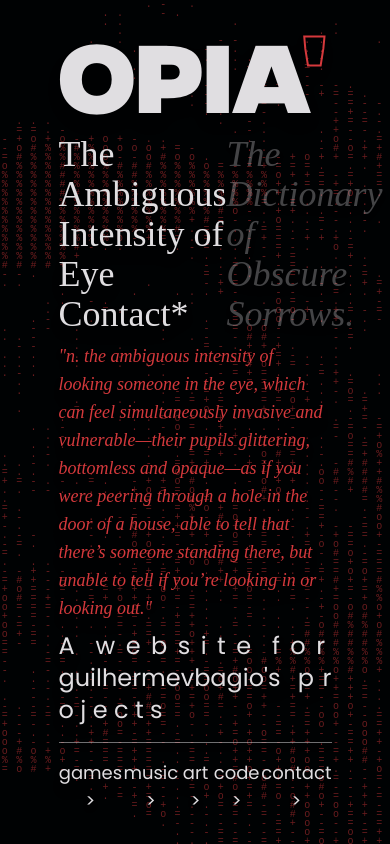
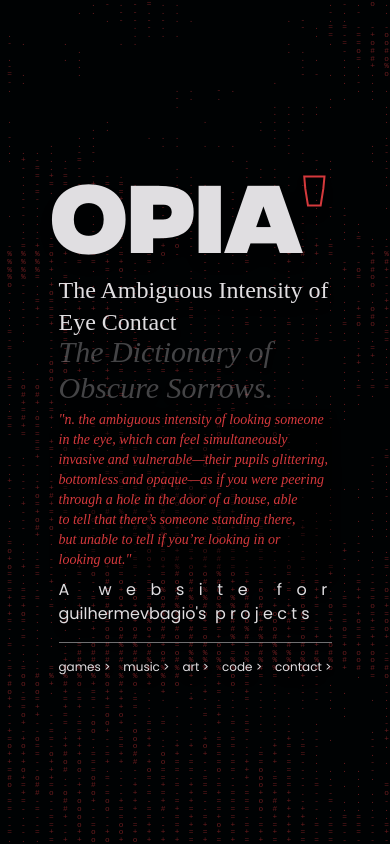
Before and after one commit to guilhermevbagio/landing-pagee, a Vue app: page / in a window 390 px wide. Built offline with nearby package versions, Linux system fonts and the light colour scheme; a web font is replaced by a local one.

Commit message:
responsiveness

```diff
--- a/src/components/AsciiCanvas.vue
+++ b/src/components/AsciiCanvas.vue
@@ -1,6 +1,6 @@
 <template>
     <div class="canvas-container">
-        <canvas ref="canvas" ></canvas>
+        <canvas ref="canvas"></canvas>
     </div>
 </template>
 
@@ -34,11 +34,15 @@
     const ctx = canvas.value.getContext("2d");
     const firstFrame = frames[0];
 
+    const screenHeight = window.innerHeight;
+    const frameHeight = firstFrame.length;
+
+    charHeight = screenHeight / frameHeight;
+    charWidth = charHeight * (firstFrame[0].length / frameHeight);
+
     const frameWidth = firstFrame[0].length * charWidth;
-    const frameHeight = firstFrame.length * charHeight;
-
     canvas.value.width = frameWidth;
-    canvas.value.height = frameHeight;
+    canvas.value.height = screenHeight;
 };
 
 const drawFrame = () => {
@@ -47,14 +51,14 @@
     const ctx = canvas.value.getContext("2d");
     ctx.clearRect(0, 0, canvas.value.width, canvas.value.height);
     ctx.font = `${charHeight}px monospace`;
-    ctx.fillStyle = '#d5393c'
+    ctx.fillStyle = '#d5393c';
     ctx.textBaseline = "top";
 
     const frame = frames[frameIndex];
 
     frame.forEach((line, rowIndex) => {
         [...line].forEach((char, colIndex) => {
-            ctx.fillText(char, colIndex * charWidth * 1.2, rowIndex * charHeight * 0.9);
+            ctx.fillText(char, colIndex * charWidth, rowIndex * charHeight);
         });
     });
 
@@ -64,10 +68,12 @@
 onMounted(async () => {
     await loadAsciiFrames();
     interval = setInterval(drawFrame, 100);
+    window.addEventListener("resize", adjustCanvasSize);
 });
 
 onUnmounted(() => {
     clearInterval(interval);
+    window.removeEventListener("resize", adjustCanvasSize);
 });
 </script>
 
@@ -76,7 +82,8 @@
     display: flex;
     justify-content: center;
     align-items: center;
-    @apply bg-dark
+    height: 100vh;
+    @apply bg-dark;
 }
 
 canvas {
--- a/src/components/MainHeader.vue
+++ b/src/components/MainHeader.vue
@@ -1,29 +1,29 @@
 <template>
   <div class="flex flex-col gap-2 drop-shadow-lg w-[70%] cursor-default select-none">
-    <div class="flex flex-row -mb-2">
-      <h1 class="text-8xl font-milker text-bright">OPIA</h1>
-      <h1 class="text-8xl font-milker specialtext -ml-2 text-accent">'</h1>
+    <div class="flex flex-row -mb-2 text-8xl font-milker">
+      <h1 class="-ml-2 text-bright">OPIA</h1>
+      <h1 class="specialtext md:-ml-2 text-accent">'</h1>
     </div>
-    <div class="flex flex-row items-baseline">
-      <h2 class="text-4xl font-playfair font-thin text-bright">The Ambiguous Intensity of Eye Contact* &nbsp;  </h2>
+    <div class="flex flex-col 2xl:flex-row items-baseline">
+      <h2 class="font-playfair font-thin text-bright text-2xl md:text-4xl ">The Ambiguous Intensity of Eye Contact &nbsp;  </h2>
       <a
         target="_blank"
         href="https://www.thedictionaryofobscuresorrows.com/concept/opia"
-        class="text-4xl font-playfair italic hover:underline transition-all duration-100 ease-in-out hover:opacity-50 font-thin text-bright opacity-30"
+        class="text-3xl -my-1 2xl:text-4xl font-playfair italic hover:underline transition-all duration-100 ease-in-out hover:opacity-50 font-thin text-bright opacity-30"
       >
         The Dictionary of Obscure Sorrows.
       </a>
     </div>
 
-    <p class="text-lg font-playfair drop-shadow-lg italic text-accent text-pretty">
+    <p class="text-sm md:text-lg font-playfair drop-shadow-lg italic bg-black bg-opacity-40 md:bg-opacity-20 text-accent text-pretty">
       "n. the ambiguous intensity of looking someone in the eye, which can feel simultaneously invasive and vulnerable—their pupils glittering, bottomless and opaque—as if you were peering through a hole in the door of a house, able to tell that there’s someone standing there, but unable to tell if you’re looking in or looking out."
     </p>
 
-    <p class="text-2xl font-poppins text-bright w-full text-justify">
+    <p class=" md:text-2xl font-poppins text-bright w-full text-justify">
       A&nbsp; w e b s i t e&nbsp; f o r&nbsp; guilhermevbagio's&nbsp; p r o j e c t s
     </p>
 
-        <div class="flex flex-row justify-between text-lg mt-2 border-t pt-4 w-full font-poppins border-bright border-opacity-50 text-bright">
+        <div class="text-xs flex flex-row justify-between md:text-lg mt-2 border-t pt-4 w-full font-poppins border-bright border-opacity-50 text-bright">
           <button class="button-hover">games ></button>
           <button class="button-hover">music ></button>
           <button class="button-hover">art ></button>
```
